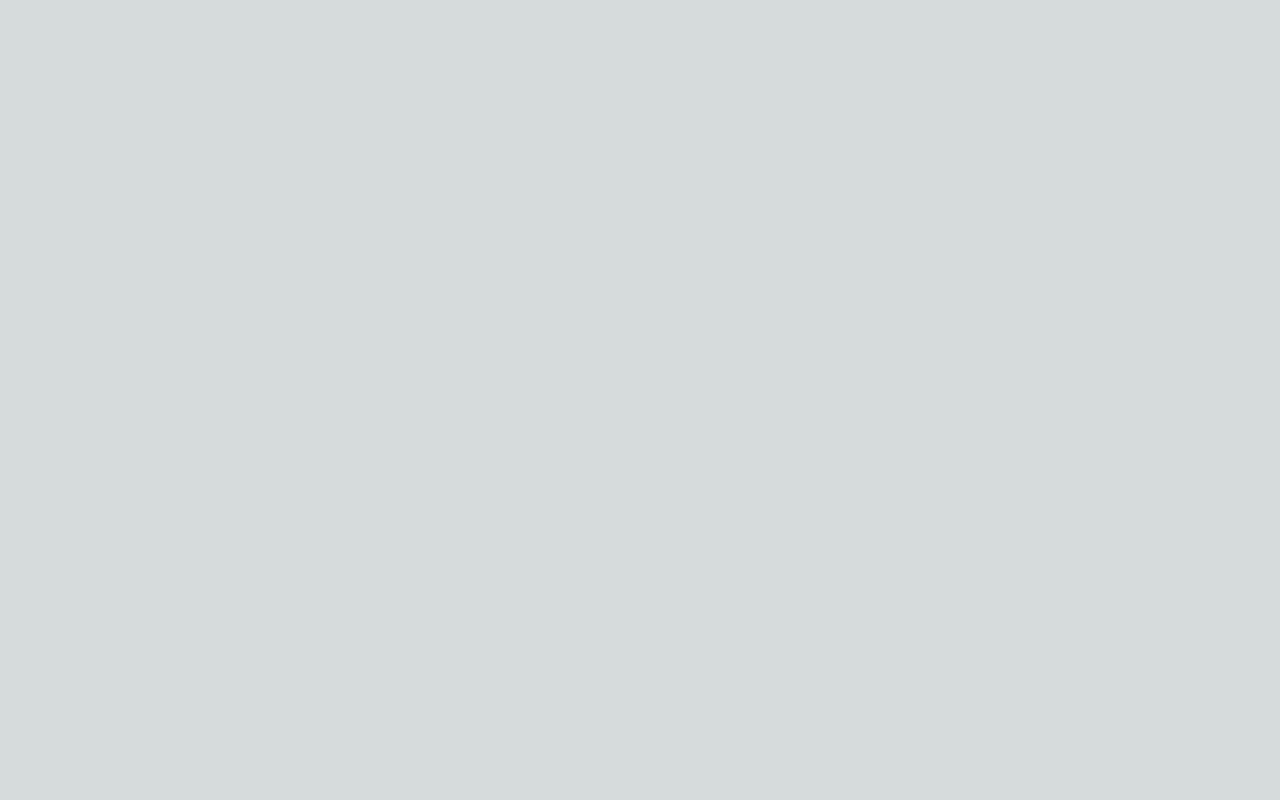
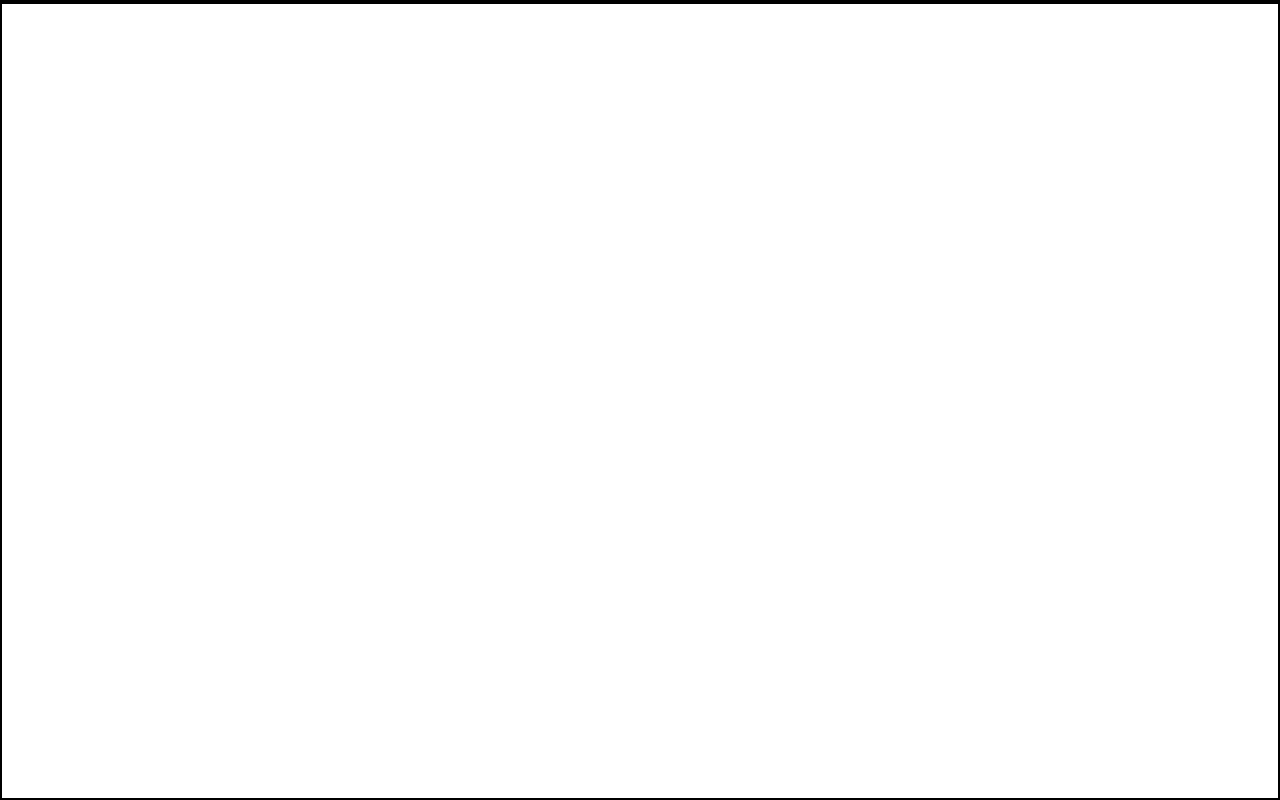
Before and after one commit to coco0225tw/counter-draw, a Next.js app: page / in a window 1280 px wide. Built offline with nearby package versions, Linux system fonts and the light colour scheme.

Commit message:
style global

```diff
--- a/src/styles/globals.css
+++ b/src/styles/globals.css
@@ -1,107 +1,11 @@
-:root {
-  --max-width: 1100px;
-  --border-radius: 12px;
-  --font-mono: ui-monospace, Menlo, Monaco, "Cascadia Mono", "Segoe UI Mono",
-    "Roboto Mono", "Oxygen Mono", "Ubuntu Monospace", "Source Code Pro",
-    "Fira Mono", "Droid Sans Mono", "Courier New", monospace;
-
-  --foreground-rgb: 0, 0, 0;
-  --background-start-rgb: 214, 219, 220;
-  --background-end-rgb: 255, 255, 255;
-
-  --primary-glow: conic-gradient(
-    from 180deg at 50% 50%,
-    #16abff33 0deg,
-    #0885ff33 55deg,
-    #54d6ff33 120deg,
-    #0071ff33 160deg,
-    transparent 360deg
-  );
-  --secondary-glow: radial-gradient(
-    rgba(255, 255, 255, 1),
-    rgba(255, 255, 255, 0)
-  );
-
-  --tile-start-rgb: 239, 245, 249;
-  --tile-end-rgb: 228, 232, 233;
-  --tile-border: conic-gradient(
-    #00000080,
-    #00000040,
-    #00000030,
-    #00000020,
-    #00000010,
-    #00000010,
-    #00000080
-  );
-
-  --callout-rgb: 238, 240, 241;
-  --callout-border-rgb: 172, 175, 176;
-  --card-rgb: 180, 185, 188;
-  --card-border-rgb: 131, 134, 135;
+* {
+  border: solid 1px black;
+  box-sizing: border-box;
 }
-
-@media (prefers-color-scheme: dark) {
-  :root {
-    --foreground-rgb: 255, 255, 255;
-    --background-start-rgb: 0, 0, 0;
-    --background-end-rgb: 0, 0, 0;
-
-    --primary-glow: radial-gradient(rgba(1, 65, 255, 0.4), rgba(1, 65, 255, 0));
-    --secondary-glow: linear-gradient(
-      to bottom right,
-      rgba(1, 65, 255, 0),
-      rgba(1, 65, 255, 0),
-      rgba(1, 65, 255, 0.3)
-    );
-
-    --tile-start-rgb: 2, 13, 46;
-    --tile-end-rgb: 2, 5, 19;
-    --tile-border: conic-gradient(
-      #ffffff80,
-      #ffffff40,
-      #ffffff30,
-      #ffffff20,
-      #ffffff10,
-      #ffffff10,
-      #ffffff80
-    );
-
-    --callout-rgb: 20, 20, 20;
-    --callout-border-rgb: 108, 108, 108;
-    --card-rgb: 100, 100, 100;
-    --card-border-rgb: 200, 200, 200;
-  }
+body,
+html {
+  margin: 0;
+  padding: 0;
+  width: 100%;
+  height: 100%;
 }
-
-* {
-  box-sizing: border-box;
-  padding: 0;
-  margin: 0;
-}
-
-html,
-body {
-  max-width: 100vw;
-  overflow-x: hidden;
-}
-
-body {
-  color: rgb(var(--foreground-rgb));
-  background: linear-gradient(
-      to bottom,
-      transparent,
-      rgb(var(--background-end-rgb))
-    )
-    rgb(var(--background-start-rgb));
-}
-
-a {
-  color: inherit;
-  text-decoration: none;
-}
-
-@media (prefers-color-scheme: dark) {
-  html {
-    color-scheme: dark;
-  }
-}
```
